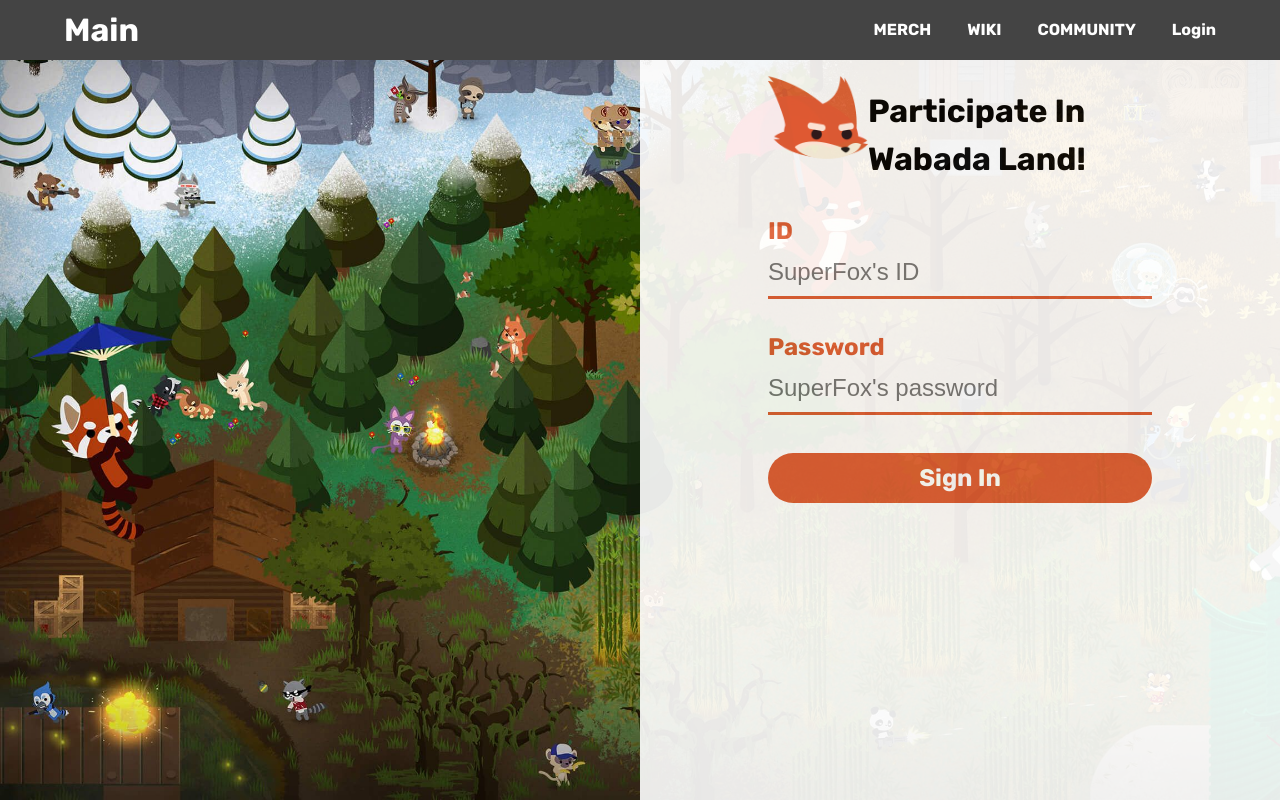
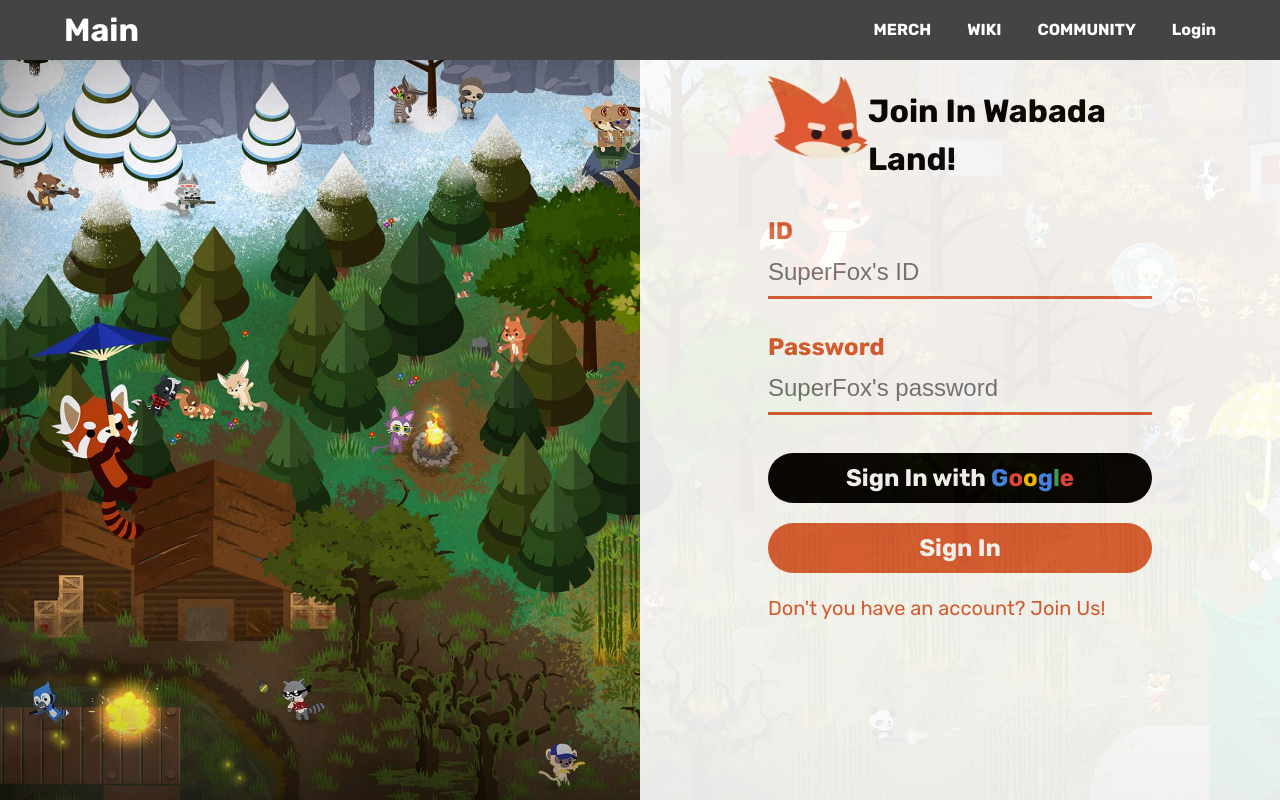
Before and after one commit to LoadWithWater/wabada, a React (Vite) app: page /login in a window 1280 px wide. Built offline with nearby package versions, Linux system fonts and the light colour scheme; a web font is replaced by a local one.

Commit message:
Login: 로그인 페이지 제작

```diff
--- a/src/routes/login/index.module.css
+++ b/src/routes/login/index.module.css
@@ -58,15 +58,49 @@ h2 {
     margin-top: 30px;
 }
 
+.signinGoogle {
+    font-family: inherit;
+    font-size: x-large;
+    background-color: #000000;
+    color: rgb(255, 255, 255);
+    width: 100%;
+    height: 50px;
+    margin-top: 10%;
+    border: none;
+    border-radius: 30px;
+    transition:
+        color 0.2s,
+        background-color 0.2s,
+        transform 0.2s
+}
+.signinGoogle:hover {
+    background-color: #ffffff;
+    color: #000000;
+    cursor: pointer;
+    border: 2px solid black;
+}
+.signinGoogle1, .signinGoogle4 {
+    color: #4285f4;
+}
+.signinGoogle2, .signinGoogle6 {
+    color: #ea4335;
+}
+.signinGoogle3 {
+    color: #fbbc05;
+}
+.signinGoogle5 {
+    color: #34a853;
+}
+
+
 .signinButton {
-    margin-top: 10px;
     font-family: inherit;
     font-size: x-large;
     background-color: #dd5c32;
     color: white;
     width: 100%;
     height: 50px;
-    margin-top: 10%;
+    margin-top: 20px;
     border: none;
     border-radius: 30px;
     transition:
@@ -78,5 +112,13 @@ h2 {
     background-color: #FFFFFF;
     color: #dd5c32;
     cursor: pointer;
-    border: 1px #dd5c32 solid;
+    border: 2px #dd5c32 solid;
 }
+
+
+.signupLink {
+    margin-top: 20px;
+    font-size: 20px;
+    font-weight: 500;
+    color: #dd5c32
+}
--- a/src/routes/login/index.tsx
+++ b/src/routes/login/index.tsx
@@ -10,7 +10,7 @@ function LoginPage() {
                     <div className={style.loginBox}>
                         <div className={style.loginHead}>
                             <img className={style.loginImage} src={"/images/foxhead.png"} alt={"foxhead"}/>
-                            <h1>Participate In Wabada Land!</h1>
+                            <h1>Join In Wabada Land!</h1>
                         </div>
 
                         <div className={style.inputLogin}>
@@ -21,7 +21,19 @@ function LoginPage() {
                             <h2>Password</h2>
                             <input type="password" className={style.inputPassword} placeholder={"SuperFox's password"}></input>
                         </div>
+                        <button className={style.signinGoogle}>Sign In with&nbsp;
+                            <span className={style.signinGoogle1}>G</span>
+                            <span className={style.signinGoogle2}>o</span>
+                            <span className={style.signinGoogle3}>o</span>
+                            <span className={style.signinGoogle4}>g</span>
+                            <span className={style.signinGoogle5}>l</span>
+                            <span className={style.signinGoogle6}>e</span>
+                        </button>
+
                         <button className={style.signinButton}>Sign In</button>
+                        <div className={style.signupLink}>
+                            Don't you have an account? Join Us!
+                        </div>
                     </div>
                 </div>
             </div>
```
